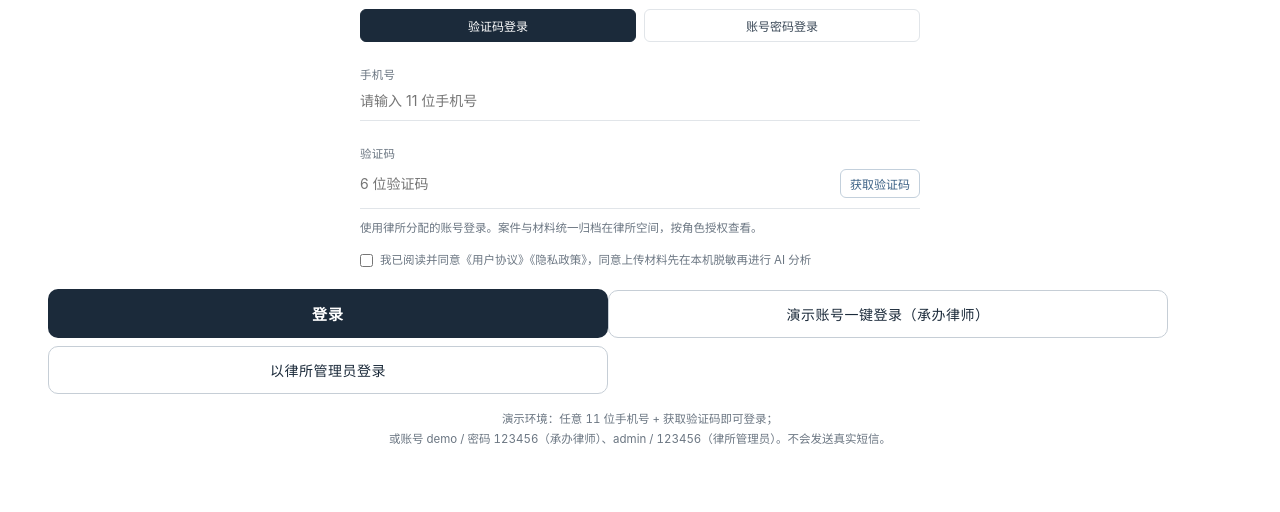
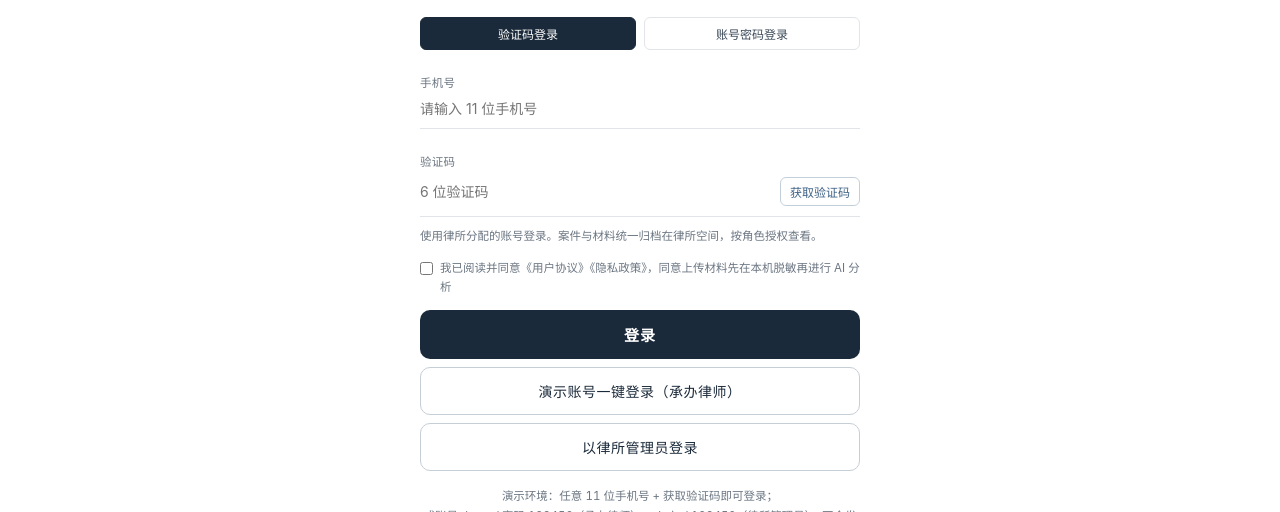
Before and after one commit to huohuo808/litigation-workbench, a plain HTML site: page web.html in a window 1280 px wide. Shown: the part 288-800 px from the top of the page. Drawn offline with Linux system fonts and the light colour scheme.

Commit message:
网页端登录页排版修复

```diff
--- a/web.html
+++ b/web.html
@@ -527,6 +527,16 @@ body.web .trow,body.web .next{max-width:960px}
 .logi span{font-family:var(--mono);font-size:12px;color:var(--muted)}
 .logi b{color:var(--navy);font-weight:600}
 .inv .field select,.inv .field input{width:100%}
+
+/* v2.3.1 网页端登录页排版修复：按钮独占一行、内容居中不溢出 */
+@media (min-width:761px){
+body.web .phone{grid-template-columns:228px minmax(0,1fr)}
+body.web .screen{min-width:0}
+body.web .screen .primary,body.web .screen .ghost{display:block;width:100%}
+body.web .phone.notabs .screen{padding:40px 32px 64px}
+body.web .phone.notabs .screen > *{width:100%;max-width:440px}
+body.web .phone.notabs .agree{align-items:flex-start}
+}
 </style>
 </head>
 <body class="web">
```
